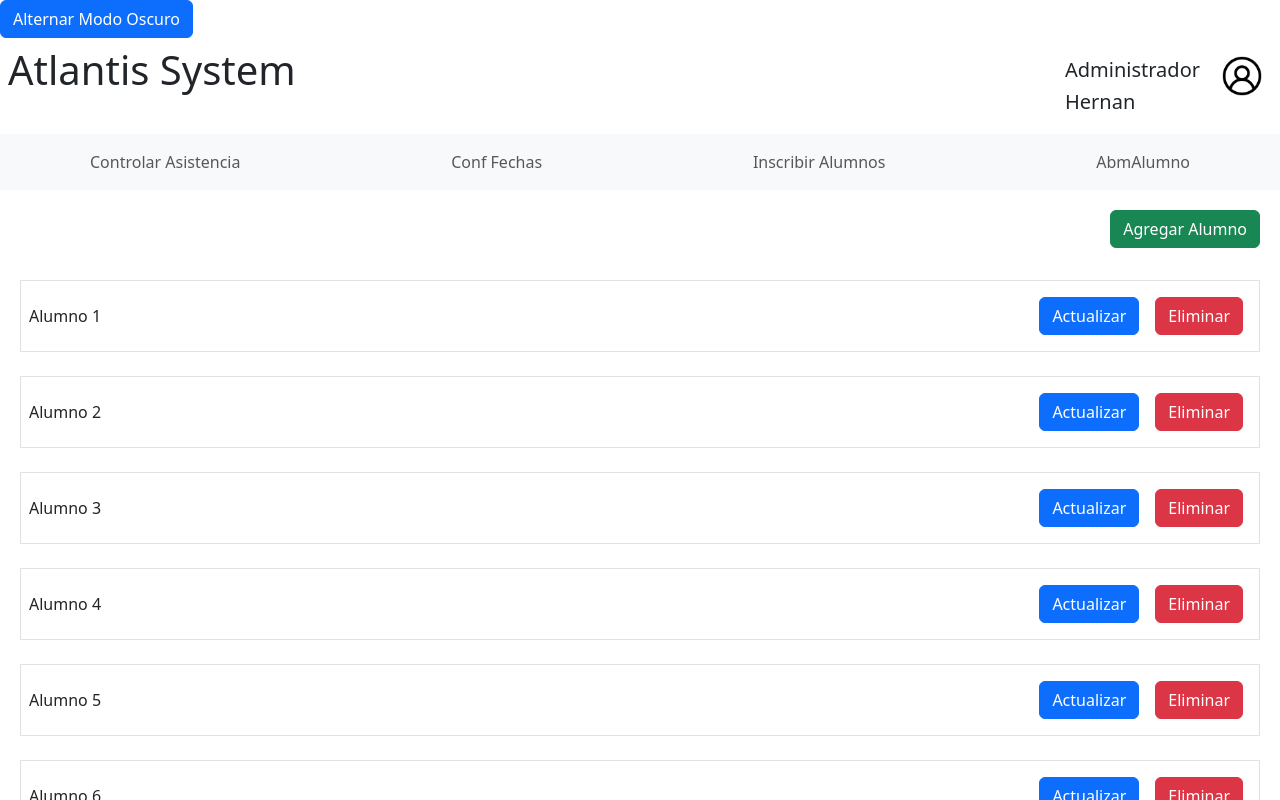
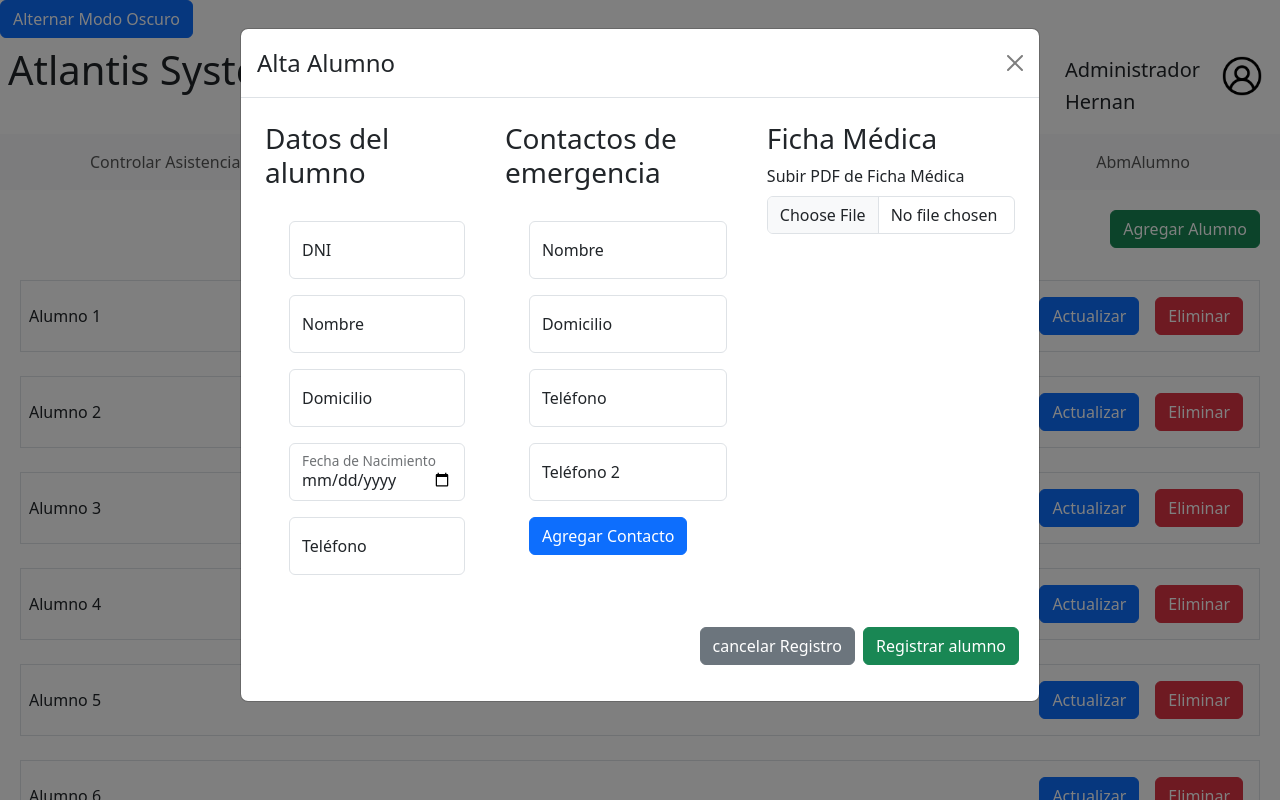
Before and after one commit to xxXleitoXxx/Front-SeminarioIntegrador, a React (Vite) app: page / in a window 1280 px wide. Both pictures are taken after a click on the button "Agregar Alumno". Shown: the top 800 px of the page. Built offline with nearby package versions, Linux system fonts and the light colour scheme.

Commit message:
Alta Alumno integrado en abm

```diff
--- a/src/principalPage/AFiltro.tsx
+++ b/src/principalPage/AFiltro.tsx
@@ -1,9 +1,36 @@
-import { Button } from "react-bootstrap";
+import { useState } from "react";
+import { Button, Modal } from "react-bootstrap";
+import AltaAlumno from "../assets/AbmAlumno/AltaAlumno";
 
 export default function AFiltro() {
+  const [show, setShow] = useState(false);
+
+  const handleClose = () => setShow(false);
+  const handleShow = () => setShow(true);
+
   return (
     <div className="d-flex align-items-end">
-      <Button variant="success">Agregar Alumno</Button>
+      <Button variant="success" onClick={() => setShow(true)}>
+        Agregar Alumno
+      </Button>
+
+      <Modal
+        show={show}
+        onHide={() => setShow(false)}
+        dialogClassName="modal-lg"
+        aria-labelledby="example-custom-modal-styling-title"
+      >
+        <Modal.Header closeButton>
+          <Modal.Title id="example-custom-modal-styling-title">
+            Alta Alumno
+          </Modal.Title>
+        </Modal.Header>
+        <Modal.Body>
+          <p>
+            <AltaAlumno />
+          </p>
+        </Modal.Body>
+      </Modal>
     </div>
   );
 }
```
